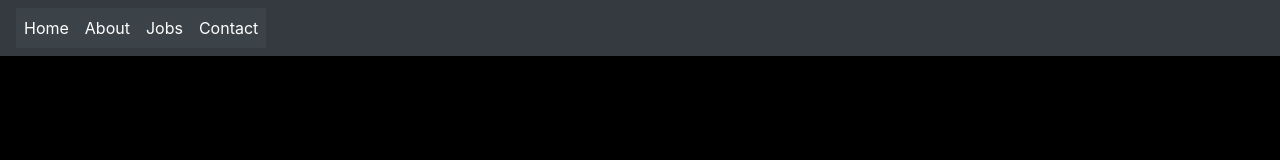
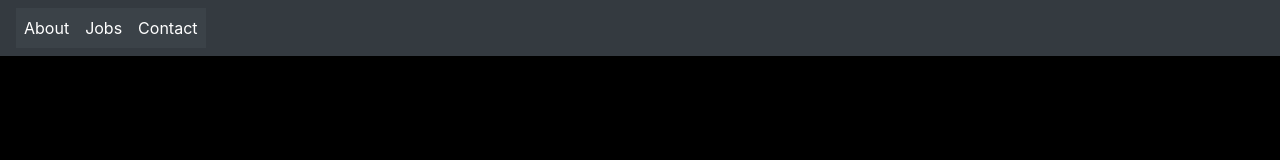
Before and after one commit to solnTech/solnTech.github.io, a plain HTML site: page index.html in a window 1280 px wide. Shown: the top 160 px of the page. Drawn offline with nearby package versions, Linux system fonts and the light colour scheme.

Commit message:
Add files via upload

```diff
--- a/index.html
+++ b/index.html
@@ -17,9 +17,6 @@
   <body>
     <nav class="navbar navbar-expand-sm bg-dark navbar-dark">
       <ul class="navbar-nav">
-        <li class="nav-item active a_link">
-          <a class="nav-link" href="#">Home</a>
-        </li>
         <li class="nav-item active a_link">
           <a class="nav-link" href="#header_title">About</a>
         </li>
```
